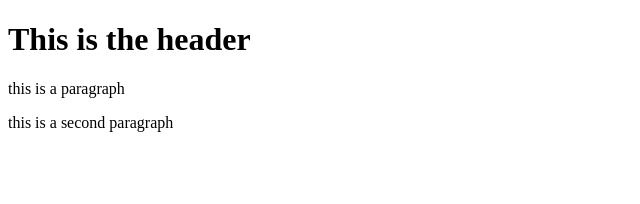
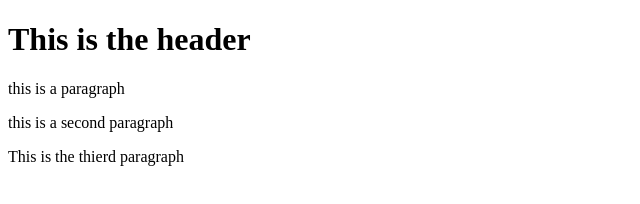
Before and after one commit to Melladmor/git_test, a website: page index.html in a window 1280 px wide. Shown: the whole page, without its empty margins (0-640 px from the left). Drawn offline with Linux system fonts and the light colour scheme.

Commit message:
fourth commit

```diff
--- a/index.html
+++ b/index.html
@@ -10,5 +10,6 @@
     <h1>This is the header</h1>
     <p>this is a paragraph</p>
     <p>this is a second paragraph</p>
+    <p>This is the thierd paragraph</p>
 </body>
 </html>
```
Also changed, not shown: package.json (added, +28 -0 lines), 2 other files.
